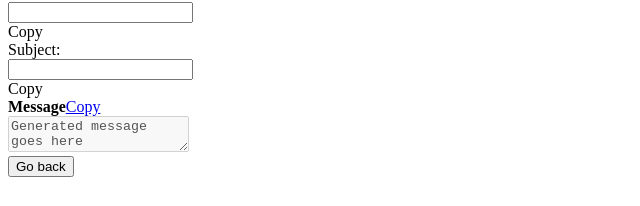
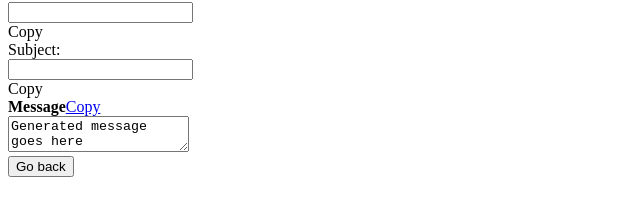
Before and after one commit to sunnytran/student-complaints, a Next.js app: page /results in a window 1280 px wide. Shown: the part 81-287 px from the top of the page, without its empty margins (0-640 px from the left). Built offline with nearby package versions, Linux system fonts and the light colour scheme.

Commit message:
copy to clipboard for textarea now works

```diff
--- a/components/TextArea.js
+++ b/components/TextArea.js
@@ -10,7 +10,6 @@ class TextArea extends React.Component {
     }
 
     copyToClipboard(e) {
-      alert("HELLO");
       this.areaValueRef.current.select();
       document.execCommand('copy');
     }
@@ -18,10 +17,10 @@ class TextArea extends React.Component {
     render() {
         return (
           <div class="field">
-            <label class="label">{this.props.label}</label>
-              <div class="control">
-                <textarea ref={this.areaValueRef} class="textarea has-fixed-size" disabled={this.props.disabled} value={this.props.content}></textarea>
-              </div>
+            <b class="is-black">Message</b><span class="is-pulled-right"><a href="#" onClick={this.copyToClipboard}>Copy</a></span>
+            <div class="control">
+              <textarea ref={this.areaValueRef} class="textarea has-fixed-size" value={this.props.content}></textarea>
+            </div>
           </div>
         );
     }
--- a/pages/generate.js
+++ b/pages/generate.js
@@ -90,7 +90,6 @@ class Generate extends React.Component {
             <Dropdown label="Complaint" list={this.state.complaintsData} setValue={this.setComplaint}></Dropdown>
           </EmailStyledField>
 
-          <b class="is-black">Message</b>
           <TextArea content="Please click generate in order to generate a message" disabled={true}></TextArea>
 
           <div class="buttons is-right">
--- a/pages/results.js
+++ b/pages/results.js
@@ -9,15 +9,10 @@ class Results extends React.Component {
     super(props);
 
     this.handleClick = this.handleClick.bind(this);
-    this.copyToClipboard = this.copyToClipboard.bind(this);
   }
 
   handleClick() {
     this.props.togglePages();
-  }
-
-  copyToClipboard() {
-    this.refs.textAreaRef.copyToClipboard();
   }
 
   render() {
@@ -34,8 +29,7 @@ class Results extends React.Component {
           <TextCopyField label="Complaint" value={this.props.complaint}></TextCopyField>
         </EmailStyledField>
 
-        <b class="is-black">Message</b><span class="is-pulled-right"><a href="#" onClick={this.copyToClipboard}>Copy</a></span>
-        <TextArea content="Generated message goes here" ref="textAreaRef" disabled={true}></TextArea>
+        <TextArea content="Generated message goes here" disabled={true}></TextArea>
 
         <div class="buttons is-right">
           <button class="button is-link" onClick={this.handleClick}>
```
Also changed, not shown: todo.txt.
